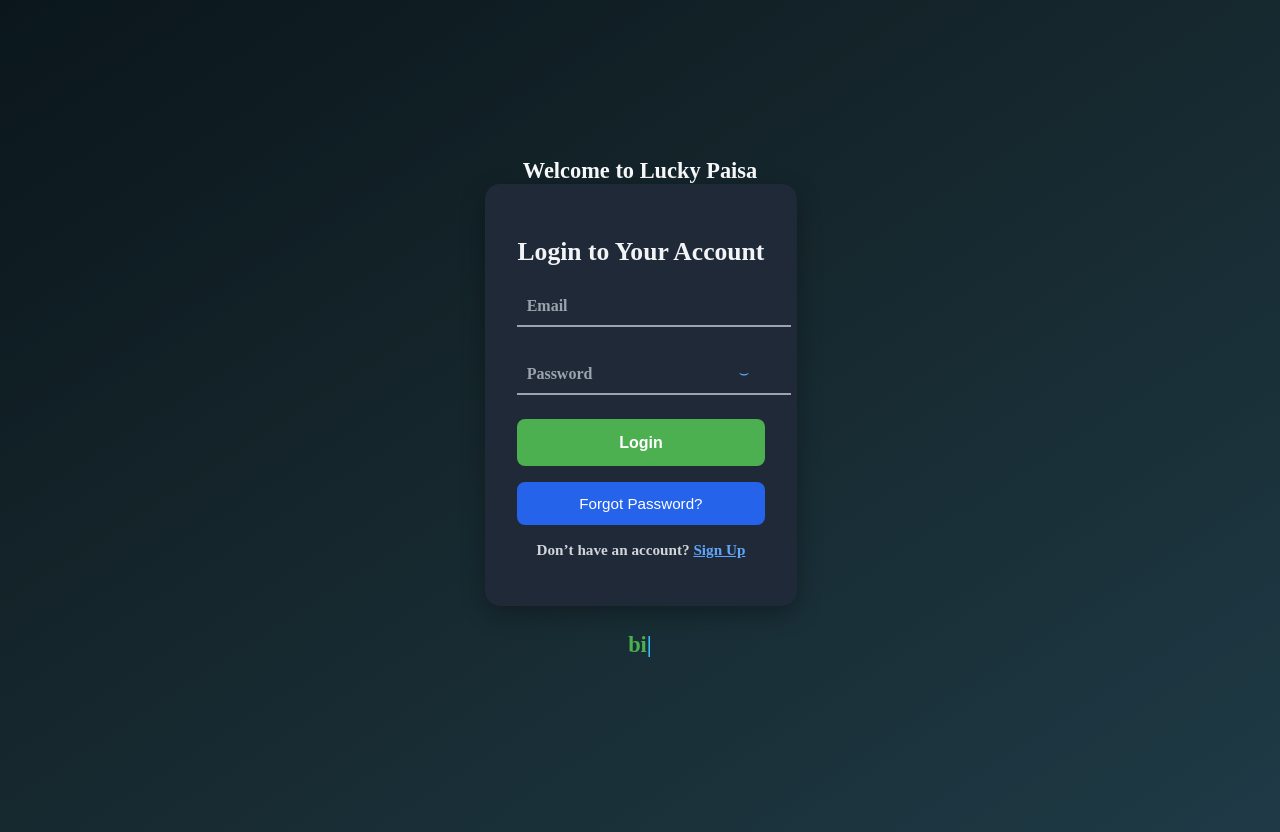
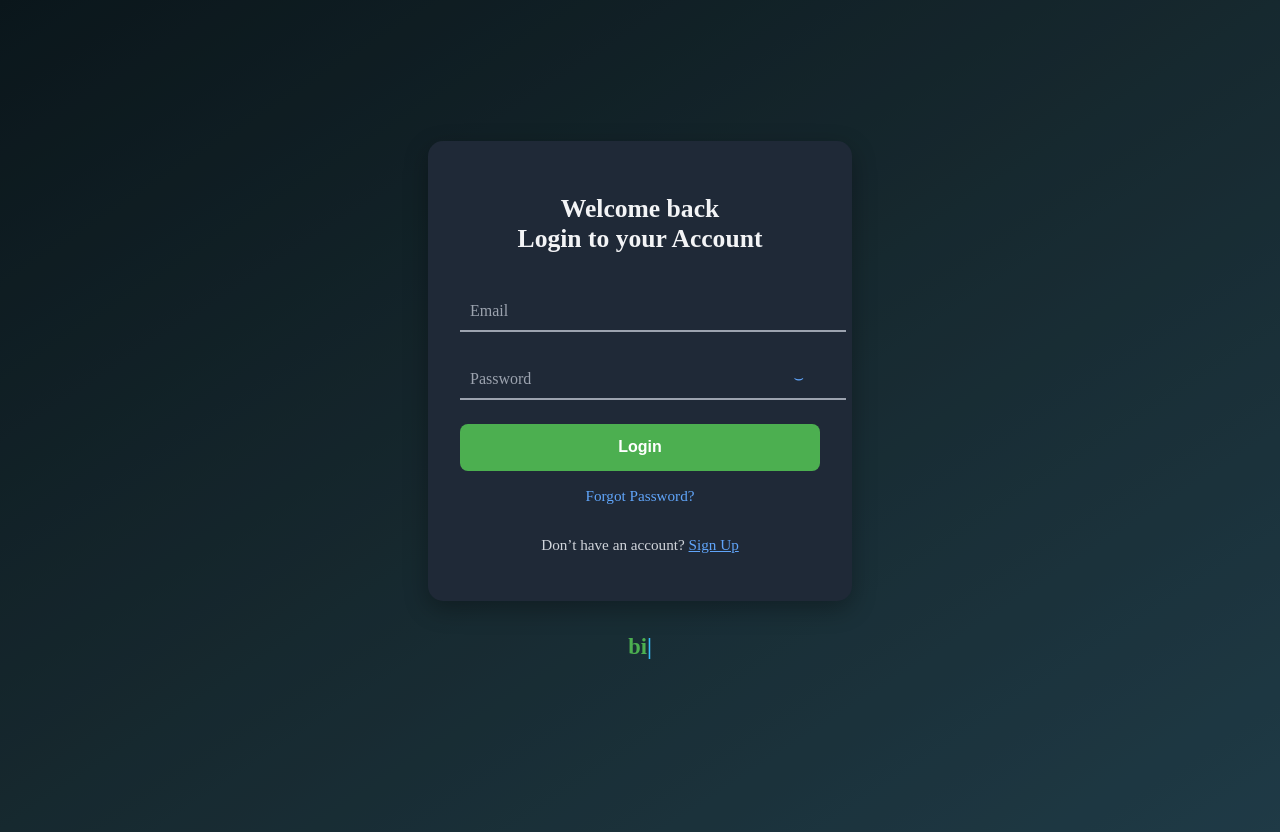
Before and after one commit to lucky-paisa/luckypaisa, a React (Vite) app: page /login in a window 1280 px wide. Built offline with nearby package versions, Linux system fonts and the light colour scheme.

Commit message:
update login

```diff
--- a/src/pages/Login.jsx
+++ b/src/pages/Login.jsx
@@ -121,7 +121,7 @@ const Login = () => {
 
     try {
       await sendPasswordResetEmail(auth, modalEmail);
-      setSuccess('Password reset link sent to your email. Please check your inbox or SPAM folder.');
+      setSuccess('Password reset link sent to email. Please check your inbox or SPAM folder.');
       setShowModal(false);
     } catch (err) {
       if (err.code === 'auth/user-not-found') {
@@ -140,12 +140,10 @@ const Login = () => {
     <div style={styles.container}>
       <div style={styles.overlay}></div>
 
-      {/* Typing Heading */}
-      <div style={styles.typingWrapper}>
-        <h1 style={styles.typingStatic}>Welcome to Lucky Paisa
-          <br/>
+
             <div style={styles.card} className="fade-in">
-              <h2 style={styles.title}>Login to Your Account</h2>
+              <h2 style={styles.title}>Welcome back<br/>Login to your Account</h2>
+              <br/>
               {error && <p style={styles.error}>{error}</p>}
               {success && <p style={styles.success}>{success}</p>}
               <div style={styles.formWrapper}>
@@ -194,13 +192,9 @@ const Login = () => {
                   </button>
                 </form>
 
-                <button
-                  style={styles.forgotBtn}
-                  onClick={() => setShowModal(true)}
-                  disabled={forgotLoading}
-                >
-                  {forgotLoading ? 'Sending...' : 'Forgot Password?'}
-                </button>
+                <p style={styles.footerText}>
+                  <a style={{ color: '#60a5fa'}} onClick={() => setShowModal(true)}> Forgot Password? </a>
+                </p>
 
                 <p style={styles.footerText}>
                   Don’t have an account?{' '}
@@ -209,6 +203,9 @@ const Login = () => {
               </div>
             </div>
           <br/>
+          {/* Typing Heading */}
+      <div style={styles.typingWrapper}>
+        <h1 style={styles.typingStatic}>
           <span style={styles.typingDynamic}>{typingText}</span>
           <span style={styles.cursor}>|</span>
         </h1>
@@ -297,8 +294,9 @@ const styles = {
     padding: '2rem',
     borderRadius: '15px',
     boxShadow: '0 8px 24px rgba(0,0,0,0.3)',
-    width: '80%',
-    maxWidth: '360px'
+    width: '85%',
+    maxWidth: '360px',
+
   },
   title: {
     textAlign: 'center',
@@ -374,12 +372,14 @@ const styles = {
   error: {
     color: '#f87171',
     textAlign: 'center',
-    marginBottom: '1rem'
+    marginBottom: '1rem',
+    fontSize: '15px'
   },
   success: {
     color: '#34d399',
     textAlign: 'center',
-    marginBottom: '1rem'
+    marginBottom: '1rem',
+    fontSize: '15px'
   },
   footerText: {
     textAlign: 'center',
```
